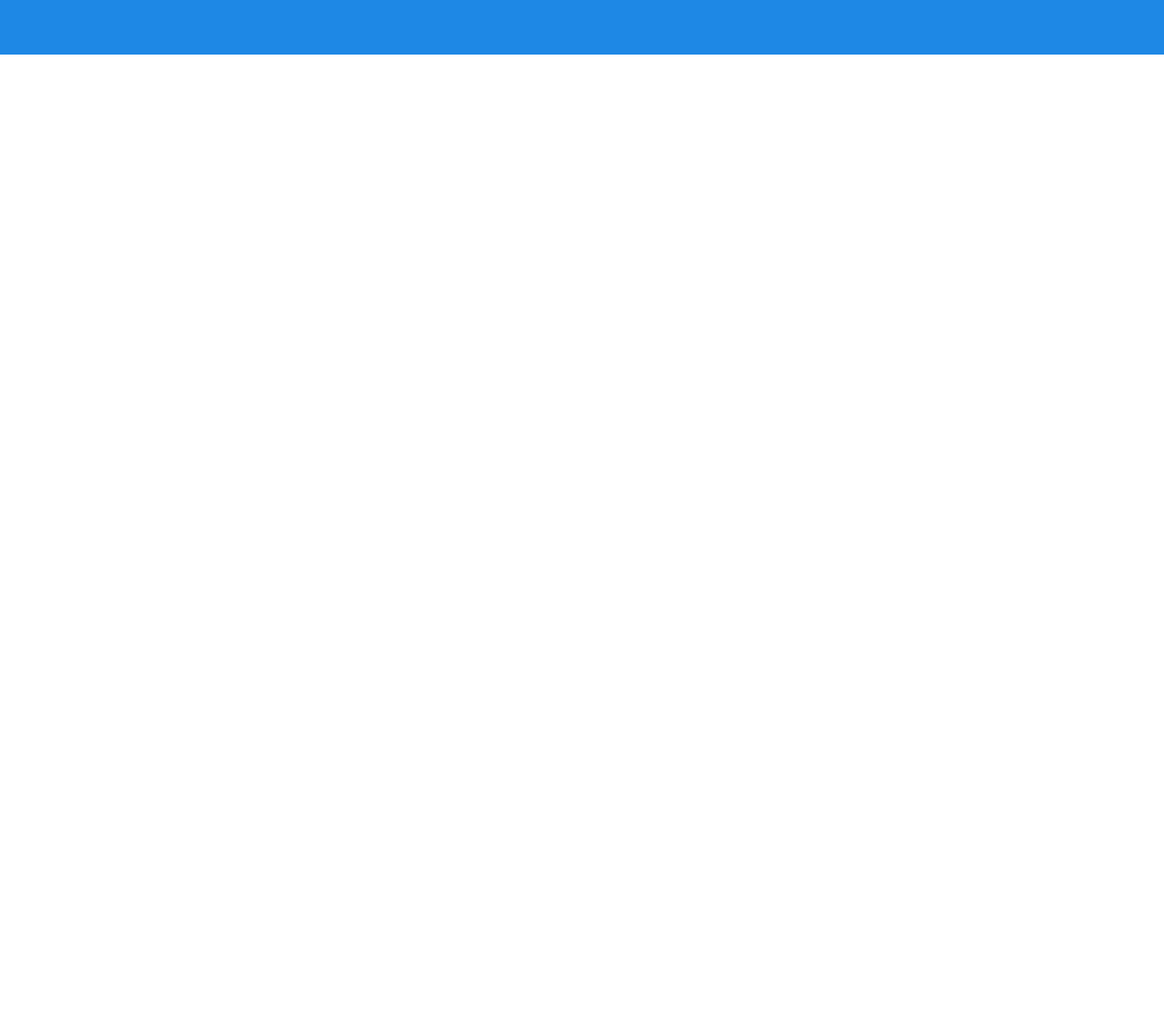
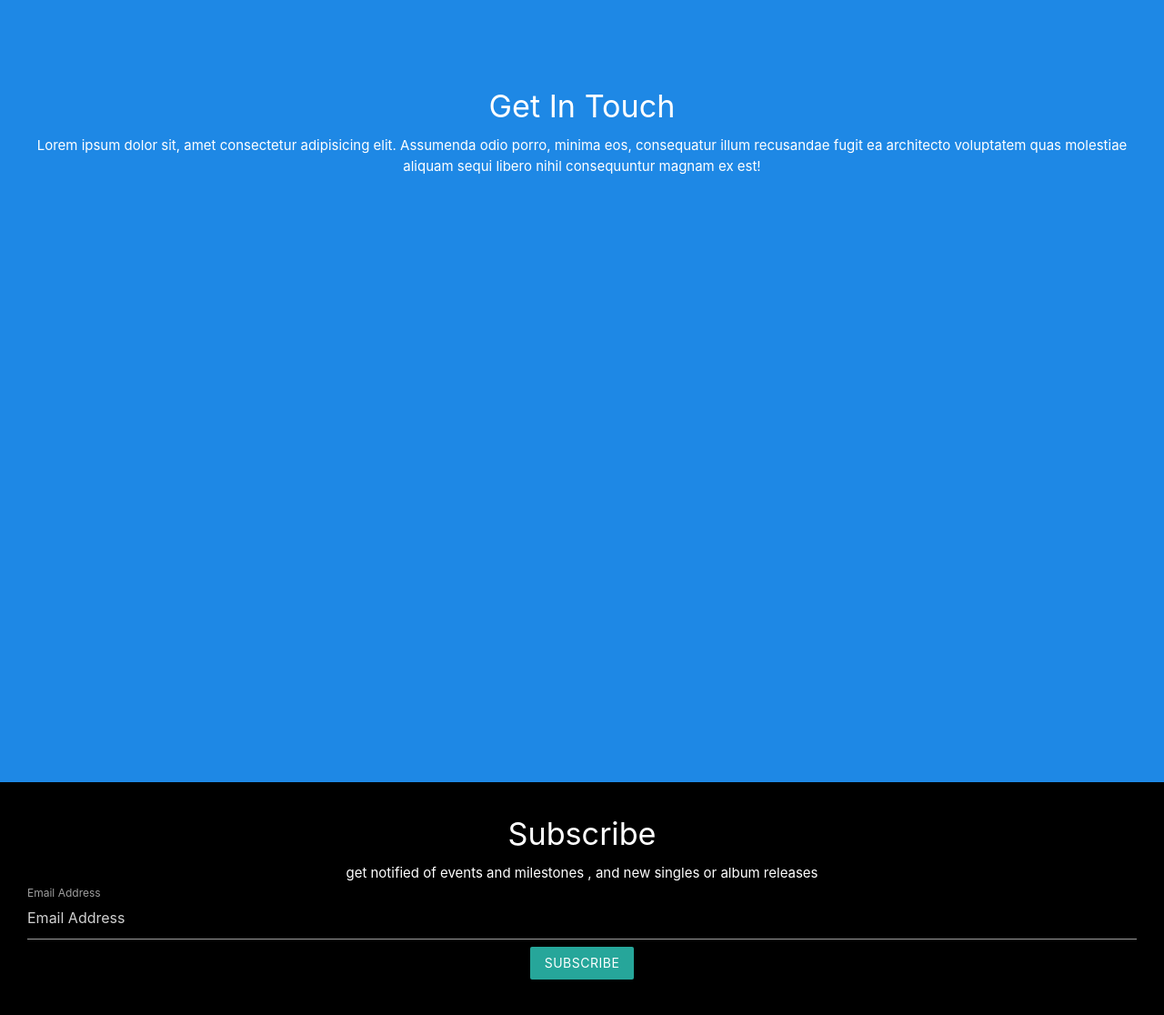
Before and after one commit to webBlaster/olamide, a plain HTML site: page index.html in a window 1280 px wide. Shown: the part 2340-3456 px from the top of the page at 91% size. Before the commit the page ends 2400 px from the top, so only its background shows below. Drawn offline with nearby package versions, Linux system fonts and the light colour scheme.

Commit message:
added more sections

```diff
--- a/index.html
+++ b/index.html
@@ -171,7 +171,30 @@
           </div>
         </div>
   </section>
+</div>
 
+<div class="section blue darken-1 center white-text">
+  <h4>Get In Touch</h4>
+  <section class="info">
+      Lorem ipsum dolor sit,
+       amet consectetur adipisicing elit. Assumenda odio porro, minima eos,
+        consequatur illum recusandae fugit ea architecto voluptatem quas molestiae aliquam sequi libero nihil consequuntur magnam ex est!
+  </section>
+</div>
+
+<div class="section black center white-text">
+  <h4>Subscribe</h4>
+  <section class="info">
+    get notified of events and milestones , and new singles or album releases
+  </section>
+  <form>
+    <div class="input-field white-text">
+      <input placeholder="Email Address" id="first_name" type="text" class="validate white-text">
+      <label for="first_name">Email Address</label>
+      <input value="Subscribe" id="first_name" type="submit" class="btn">
+
+    </div>
+  </form>
 </div>
 <script src="index.js" type="text/javascript" defer ></script>
 </body>
```
